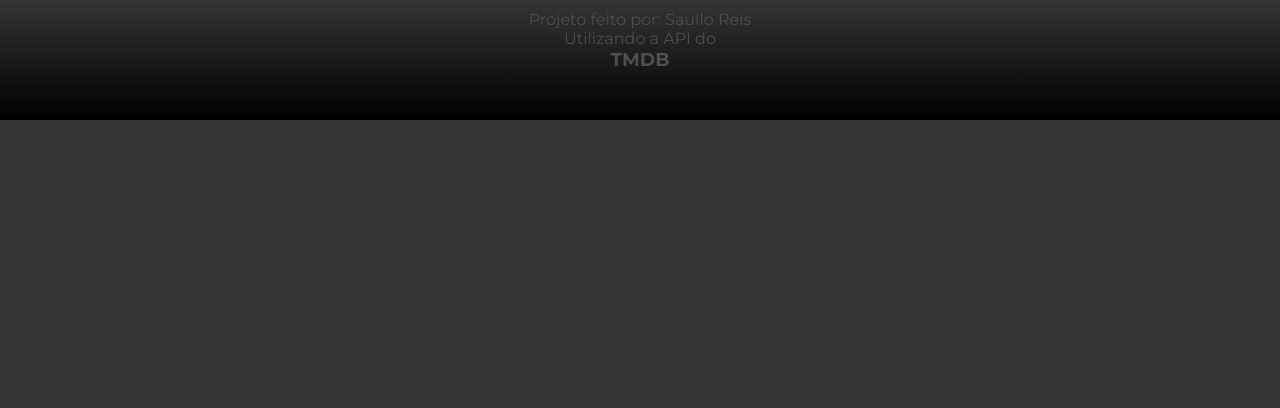
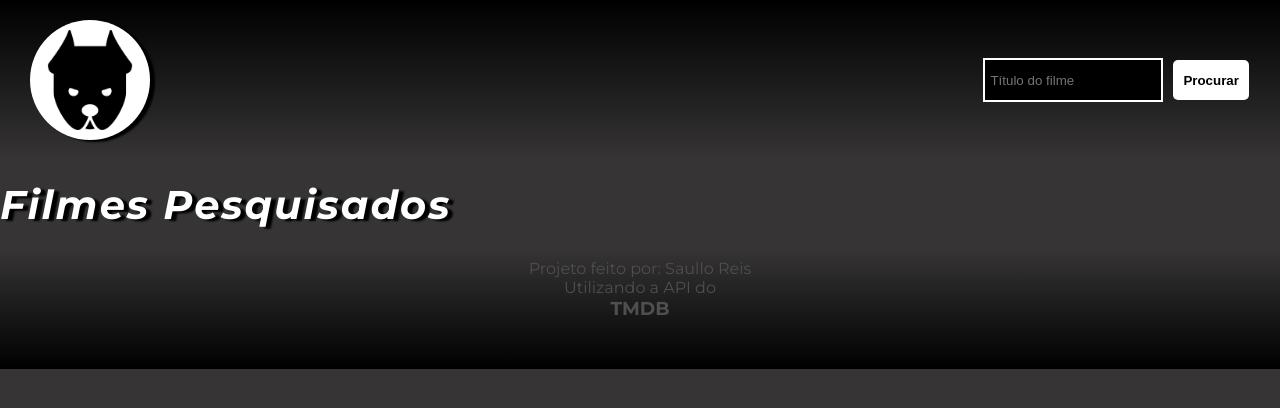
Before and after one commit to saullo-reis/tmdb-project-3, a React (Create React App) app: page /search in a window 1280 px wide. Shown: the top 408 px of the page. Built offline with nearby package versions, Linux system fonts and the light colour scheme.

Commit message:
22/12 commit 3

```diff
--- a/package.json
+++ b/package.json
@@ -9,7 +9,7 @@
     "react": "^18.2.0",
     "react-dom": "^18.2.0",
     "react-router-dom": "^6.5.0",
-    "react-scripts": "5.0.1",
+    "react-scripts": "^5.0.1",
     "styled-components": "^5.3.6",
     "web-vitals": "^2.1.4"
   },
--- a/src/App.js
+++ b/src/App.js
@@ -6,15 +6,28 @@ import { BrowserRouter, Route, Routes } from "react-router-dom";
 import Main from "./components/main/main";
 import {Details} from './components/details/details'
 import Films from "./components/main/films";
+import { Header } from "./components/header/header";
+import { TopRated } from "./components/main/toprated";
+import { Search } from "./components/main/search";
+import { useState } from "react";
 
 function App() {
+  const [data, setData] = useState('');
+
+  const childToParent = (childdata) => {
+    setData(childdata)
+  }
+  console.log(data)
   return (
     <>
+      <Header childToParent={childToParent}/>
       <GlobalStyle />
       <Routes>
         <Route path="/" element={<Main/>}/>
-        <Route path="/details" element={<Details/>}/>
-        <Route path="/emAlta" element={<Main><Films/></Main>}/>
+        <Route path="/emAlta" element={<Films/>}/>
+        <Route path="/bemRanqueados" element={<TopRated/>}/>
+        <Route path="/search" element={<Search data={data}/>}/>
+        <Route path="/movie/:id" element={<Details/>}/>
       </Routes>
       <Fotter />
     </>
--- a/src/components/details/details.js
+++ b/src/components/details/details.js
@@ -34,13 +34,6 @@ const Details = () => {
   }, []);
   return (
     <>
-      <Header>
-        <Link to={"/"}>
-          <H1>
-            <img src={icon} />
-          </H1>
-        </Link>
-      </Header>
       <Section >
         <PhotoAndInfos className="section-details">
           <PhotoAndName>
--- /dev/null
+++ b/src/components/header/header.js
@@ -0,0 +1,102 @@
+import { useState, useEffect } from "react";
+import styled from "styled-components";
+import icon from "../../assets/images/icone.png";
+import { Link } from "react-router-dom";
+
+export const Header = ({childToParent}) => {
+
+    const [name, setName] = useState("");
+    const [data, setData] = useState(name);
+
+    console.log(name)
+    document.addEventListener("keypress", function (enter) {
+        if (enter.key === "Enter") {
+            childToParent(data);
+        }
+      })
+    return(
+        <SectionHeader className="header">
+        <Link to={"/"}>
+          <H1>
+            <img src={icon} />
+          </H1>
+        </Link>
+        <div>
+          <InputStyle
+            value={data}
+            onChange={(e) => setData(e.target.value)}
+            type="text"
+            placeholder="Título do filme"
+          />
+          <Link to={"/search"}><Button onClick={() => childToParent(data)}>Procurar</Button></Link>
+        </div>
+      </SectionHeader>
+    )
+}
+
+const SectionHeader = styled.section`
+  display: flex;
+  justify-content: space-between;
+  align-items: center;
+  background: linear-gradient(#000000, #363434);
+  padding: 20px;
+  a {
+    text-decoration: none;
+  }
+`;
+
+const H1 = styled.h1`
+  font-size: 40px;
+  font-weight: bold;
+  color: #ffffff;
+  margin-left: 10px;
+  font-family: "Roboto", sans-serif;
+  letter-spacing: 2px;
+  border-radius: 900px;
+  width: 100px;
+  padding: 10px;
+  display: flex;
+  align-items: center;
+  justify-content: center;
+  transition: 1.1s;
+  background-color: white;
+  cursor: pointer;
+  box-shadow: 5px 2px 2px black;
+  :hover {
+    background-color: red;
+  }
+  img {
+    width: 100px;
+  }
+`;
+
+const Button = styled.button`
+  border-radius: 5px;
+  border: none;
+  cursor: pointer;
+  font-weight: bold;
+  padding: 10px;
+  height: 40px;
+  color: black;
+  background-color: white;
+  transition: 1.2s;
+  :hover {
+    transform: scale(1.1, 1.1);
+    color: white;
+    background-color: red;
+  }
+`;
+
+const InputStyle = styled.input`
+  height: 30px;
+  width: 60%;
+  border: solid white 2px;
+  margin-right: 10px;
+  padding: 5px;
+  background-color: black;
+  background-opacity: 0.5;
+  color: white;
+  target: {
+    border: white 3px solid;
+  }
+`;
--- a/src/components/main/films.js
+++ b/src/components/main/films.js
@@ -4,7 +4,7 @@ import { useState, useEffect } from "react";
 import { Link } from "react-router-dom";
 
 const Films = (data) => {
-  const [films, setFilms] = useState([]);
+
   const [filmsInAlt, setFilmsInAlt] = useState([]);
 
   useState(() => {
@@ -15,24 +15,14 @@ const Films = (data) => {
     fetchData();
   }, []);
 
-  useEffect(() => {
-    const fetchData = async () => {
-      if (data.data != "") {
-        const Film = await getName(data.data);
-        setFilms(Film.results);
-      } else {
-        return;
-      }
-    };
-    fetchData();
-  }, [data.data]);
+
   return (
     <SectionFilms>
       <Div>
-        {data.data == "" ? <H2>Filmes Em Alta</H2> : <H2>Filmes Pesquisados</H2>}
+        <H2>Filmes Em Alta</H2>
       </Div>
       <Ul>
-        {data.data == "" ? (
+        {
           filmsInAlt.map((film, index) => {
             {
               return (
@@ -53,28 +43,7 @@ const Films = (data) => {
               );
             }
           })
-        ) : (
-          <Ul>
-            {films.map((film, index) => {
-              return (
-                <Li key={index}>
-                  <Link to={`/movie/${film.id}`}>
-                    {film.poster_path == null ? (
-                      <Box>
-                        <p>Foto do filme não encontrada</p>
-                      </Box>
-                    ) : (
-                      <Img
-                        src={`https://image.tmdb.org/t/p/w200/${film.poster_path}`}
-                      ></Img>
-                    )}
-                  </Link>
-                  <H4>{film.title}</H4>
-                </Li>
-              );
-            })}
-          </Ul>
-        )}
+        }
       </Ul>
     </SectionFilms>
   );
--- a/src/components/main/main.js
+++ b/src/components/main/main.js
@@ -5,6 +5,7 @@ import { useState } from "react";
 import "./mediaq.css"
 import { TopRated } from "./toprated";
 import Films from "./films";
+import { Header } from "../header/header";
 
 const Main = () => {
   const [name, setName] = useState("");
@@ -21,25 +22,8 @@ const Main = () => {
   })
   return (
     <>
-      <Header className="header">
-        <Link to={"/"}>
-          <H1>
-            <img src={icon} />
-          </H1>
-        </Link>
-        <div>
-          <InputStyle
-            value={name}
-            onChange={(e) => setName(e.target.value)}
-            type="text"
-            placeholder="Título do filme"
-          />
-          <Button onClick={() => parentToChild()}>Procurar</Button>
-        </div>
-      </Header>
+
       <Films data={data} />
-      <Division/>
-      <TopRated/>
     </>
   );
 };
@@ -79,16 +63,7 @@ const InputStyle = styled.input`
   }
 `;
 
-const Header = styled.section`
-  display: flex;
-  justify-content: space-between;
-  align-items: center;
-  background: linear-gradient(#000000, #363434);
-  padding: 20px;
-  a {
-    text-decoration: none;
-  }
-`;
+
 
 const H1 = styled.h1`
   font-size: 40px;
--- /dev/null
+++ b/src/components/main/search.js
@@ -0,0 +1,112 @@
+import { useState, useEffect } from "react";
+import { getName } from "./get";
+import { Link } from "react-router-dom";
+import styled from "styled-components";
+
+export const Search = (data) => {
+    const [films, setFilms] = useState([]);
+
+    useEffect(() => {
+        const fetchData = async () => {
+          if (data.data != "") {
+            const Film = await getName(data.data);
+            setFilms(Film.results);
+          } else {
+            return;
+          }
+        };
+        fetchData();
+      }, [data.data]);
+
+    return(
+        <>
+            <H2>Filmes Pesquisados</H2>
+            <Ul>
+              {films.map((film, index) => {
+                return (
+                  <Li key={index}>
+                    <Link to={`/movie/${film.id}`}>
+                      {film.poster_path == null ? (
+                        <Box>
+                          <p>Foto do filme não encontrada</p>
+                        </Box>
+                      ) : (
+                        <Img
+                          src={`https://image.tmdb.org/t/p/w200/${film.poster_path}`}
+                        ></Img>
+                      )}
+                    </Link>
+                    <H4>{film.title}</H4>
+                  </Li>
+                );
+              })}
+            </Ul>
+        </>
+    )
+}
+
+const Box = styled.div`
+  border-radius: 10px;
+  height: 290px;
+  box-shadow: 5px 2px 2px black;
+  background-color: gray;
+  color: white;
+  font-weight: bold;
+  width: 193px;
+  display: flex;
+  align-items: center;
+  justify-content: center;
+  p {
+    width: 50%;
+  }
+`;
+
+const Img = styled.img`
+  border-radius: 10px;
+  height: 290px;
+  box-shadow: 5px 2px 2px black;
+`;
+
+const H2 = styled.h1`
+  font-size: 40px;
+  color: #ffffff;
+  margin: 20px 0 20px 0;
+  font-family: "Roboto", sans-serif;
+  letter-spacing: 2px;
+  text-shadow: 5px 2px 2px black;
+`;
+
+const Ul = styled.ul`
+  display: flex;
+  flex-flow: row wrap;
+  margin: 0;
+  justify-content:center;
+  align-items:center;
+  a {
+    text-decoration: none;
+  }
+`;
+const H4 = styled.p`
+  display: none;
+  color: white;
+`;
+const Li = styled.li`
+  list-style: none;
+  width: 200px;
+  height: 300px;
+  display: flex;
+  flex-direction: column;
+  align-items: center;
+  margin: 10px;
+  margin-bottom: 30px;
+  cursor: pointer;
+  transition: 1.2s;
+  :hover {
+    filter: brightness(150%);
+    p {
+      display: block;
+      font-size: 15px;
+      font-weight: bold;
+    }
+  }
+`;
```
Also changed, not shown: 1 other file (tests, documents, lock files or other folders).
